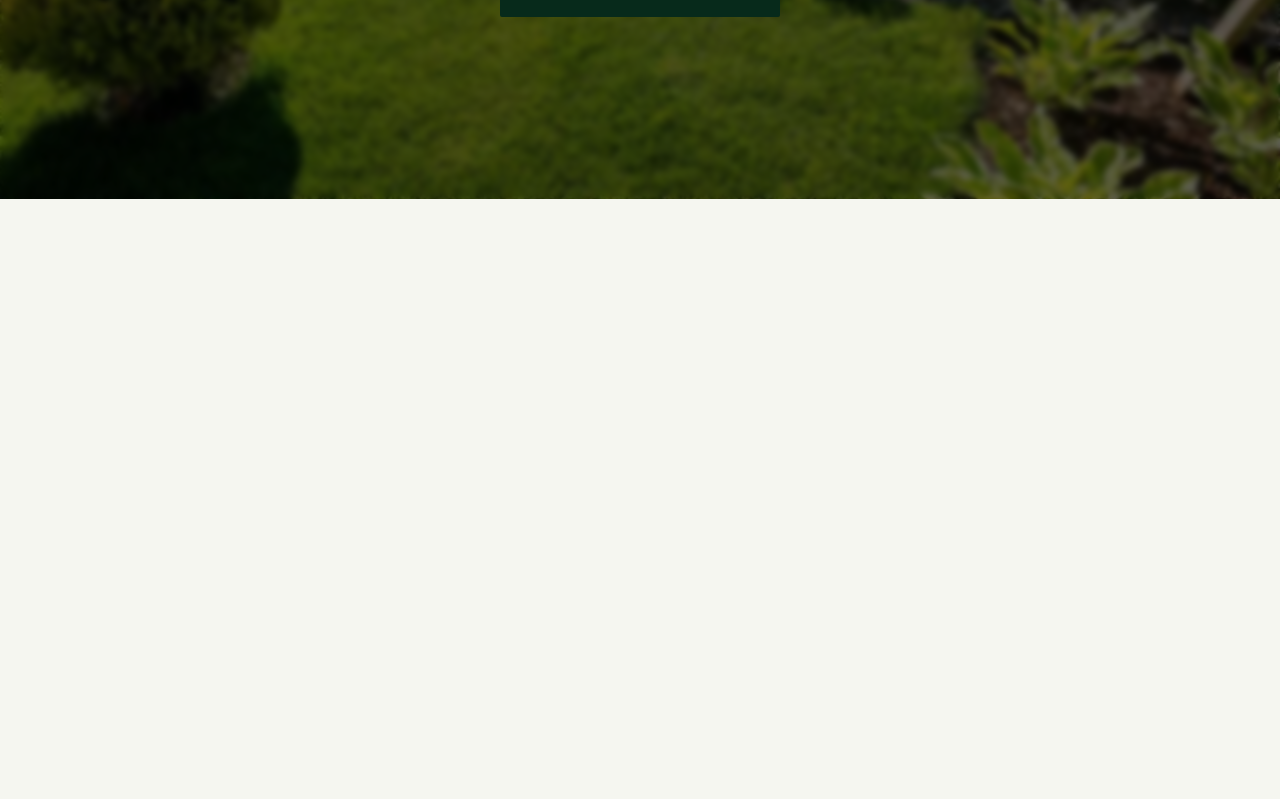
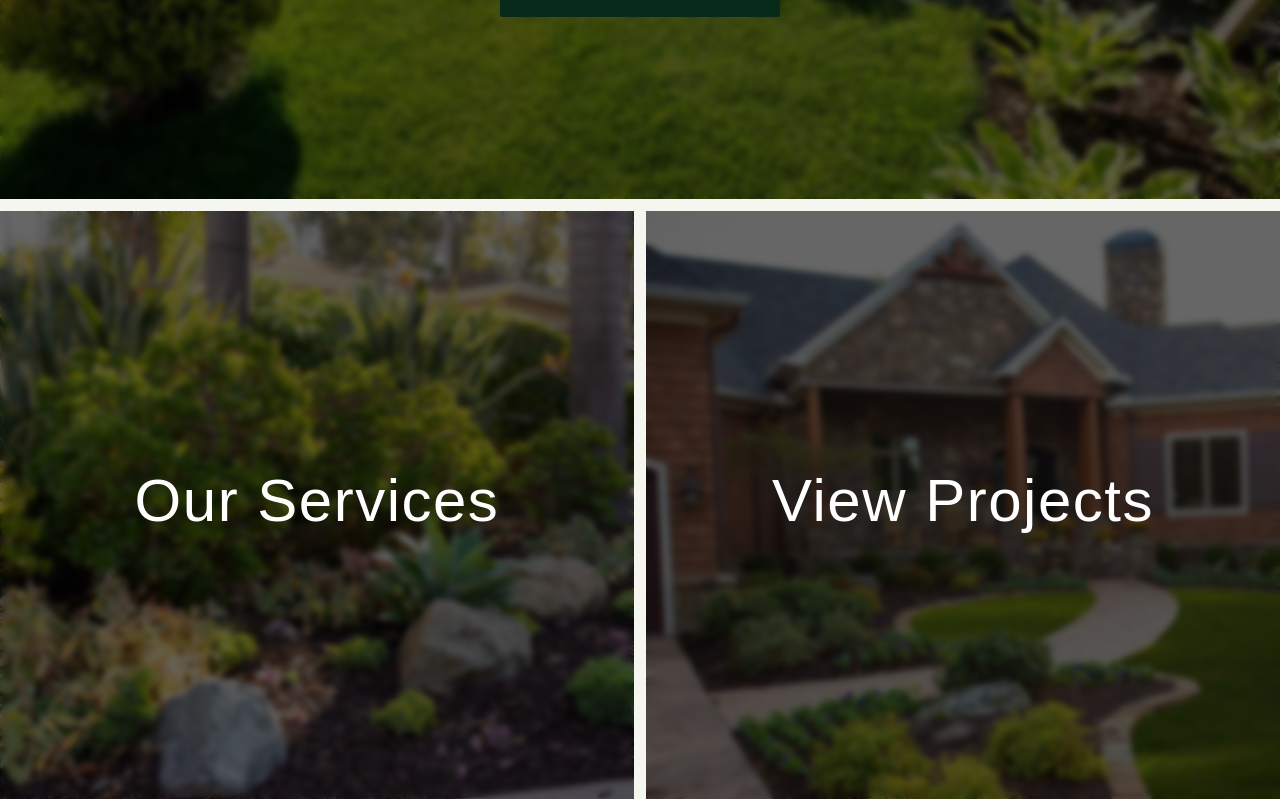
Before and after one commit to abdideev/resendiz-landscaping, a Next.js app: page / in a window 1280 px wide. Shown: the part 601-1400 px from the top of the page. Before the commit the page ends 800 px from the top, so only its background shows below. Built offline with nearby package versions, Linux system fonts and the light colour scheme; a web font is replaced by a local one.

Commit message:
feat: build services preview section with grid layout and hover animations

```diff
--- a/src/app/layout.tsx
+++ b/src/app/layout.tsx
@@ -30,9 +30,16 @@ export default function RootLayout({
       lang="en"
       className={`${jost.variable} ${scheherazade.variable} h-full antialiased`}
     >
-      <body className="min-h-full flex flex-col">
-        <Header />
-        {children}
+      <body className="min-h-full flex flex-col font-sans bg-[var(--background)] text-[var(--foreground)]">
+
+        <div className="relative z-[99999] isolate">
+          <Header />
+        </div>
+
+        <div className="relative z-0">
+          {children}
+        </div>
+
       </body>
     </html>
   );
--- a/src/app/page.tsx
+++ b/src/app/page.tsx
@@ -1,8 +1,10 @@
 import { HeroSection } from "@/components/features/home/HeroSection";
+import { ServicesPreviewSection } from "@/components/features/home/ServicesPreviewSection";
 function Home() {
   return (
     <main className="flex min-h-screen flex-col items-center justify-start">
       <HeroSection />
+      <ServicesPreviewSection />
     </main>
   );
 }
--- a/src/components/features/home/ServicesPreviewSection.tsx
+++ b/src/components/features/home/ServicesPreviewSection.tsx
@@ -0,0 +1,49 @@
+import Image from "next/image";
+import Link from "next/link";
+
+export function ServicesPreviewSection() {
+  return (
+    <section className="w-full grid grid-cols-1 md:grid-cols-2 gap-3 pt-3 bg-background h-[80vh] min-h-[600px] md:h-[600px]">
+
+      <Link
+        href="#services"
+        className="relative group overflow-hidden h-full flex items-center justify-center cursor-pointer"
+        aria-label="Navigate to our services"
+      >
+        <Image
+          src="/images/bg-services.webp"
+          alt="Our Landscaping Services"
+          fill
+          className="object-cover transition-transform duration-700 ease-out group-hover:scale-105"
+        />
+        <div className="absolute inset-0 bg-black/60 transition-colors duration-500 group-hover:bg-black/30 backdrop-blur-[3px]" />
+
+        <div className="relative z-10 flex flex-col items-center">
+          <h2 className="text-white font-serif text-5xl md:text-6xl tracking-wide pb-2 after:content-[''] after:absolute after:bottom-0 after:left-1/2 after:-translate-x-1/2 after:h-[2px] after:bg-brand-gold-light after:w-0 group-hover:after:w-full after:transition-all after:duration-300 after:ease-in-out">
+            Our Services
+          </h2>
+        </div>
+      </Link>
+
+      <Link
+        href="#portfolio"
+        className="relative group overflow-hidden h-full flex items-center justify-center cursor-pointer"
+        aria-label="Navigate to our portfolio"
+      >
+        <Image
+          src="/images/bg-projects.webp"
+          alt="View Our Landscaping Projects"
+          fill
+          className="object-cover transition-transform duration-700 ease-out group-hover:scale-105"
+        />
+        <div className="absolute inset-0 bg-black/60 transition-colors duration-500 group-hover:bg-black/30 backdrop-blur-[3px]" />
+
+        <div className="relative z-10 flex flex-col items-center">
+          <h2 className="text-white font-serif text-5xl md:text-6xl tracking-wide pb-2 after:content-[''] after:absolute after:bottom-0 after:left-1/2 after:-translate-x-1/2 after:h-[2px] after:bg-brand-gold-light after:w-0 group-hover:after:w-full after:transition-all after:duration-300 after:ease-in-out">
+            View Projects
+          </h2>
+        </div>
+      </Link>
+    </section>
+  );
+}
--- a/src/components/layout/FullScreenMenu.tsx
+++ b/src/components/layout/FullScreenMenu.tsx
@@ -1,7 +1,7 @@
 "use client";
 
 import Link from "next/link";
-import { X, Menu } from "lucide-react";
+import { X } from "lucide-react";
 
 const navLinks = [
   { label: "HOME", href: "/#home" },
--- a/src/components/layout/Header.tsx
+++ b/src/components/layout/Header.tsx
@@ -35,9 +35,7 @@ export function Header() {
     <>
       <header
         className={`fixed top-0 left-0 right-0 z-50 flex items-center justify-between px-6 md:px-12 h-24 transition-all duration-500 ease-in-out ${
-          scrolled
-            ? "bg-[#0A2D18]/90 backdrop-blur-md border-b border-brand-gold/20 shadow-lg"
-            : "bg-transparent"
+          scrolled ? " backdrop-blur-sm shadow-lg" : "bg-transparent"
         }`}
       >
         <Link href="/" className="relative z-50 focus:outline-none">
@@ -58,9 +56,8 @@ export function Header() {
         >
           <Menu size={32} strokeWidth={2} />
         </button>
-
-        <FullScreenMenu isOpen={menuOpen} onClose={() => setMenuOpen(false)} />
       </header>
+      <FullScreenMenu isOpen={menuOpen} onClose={() => setMenuOpen(false)} />
     </>
   );
 }
```
